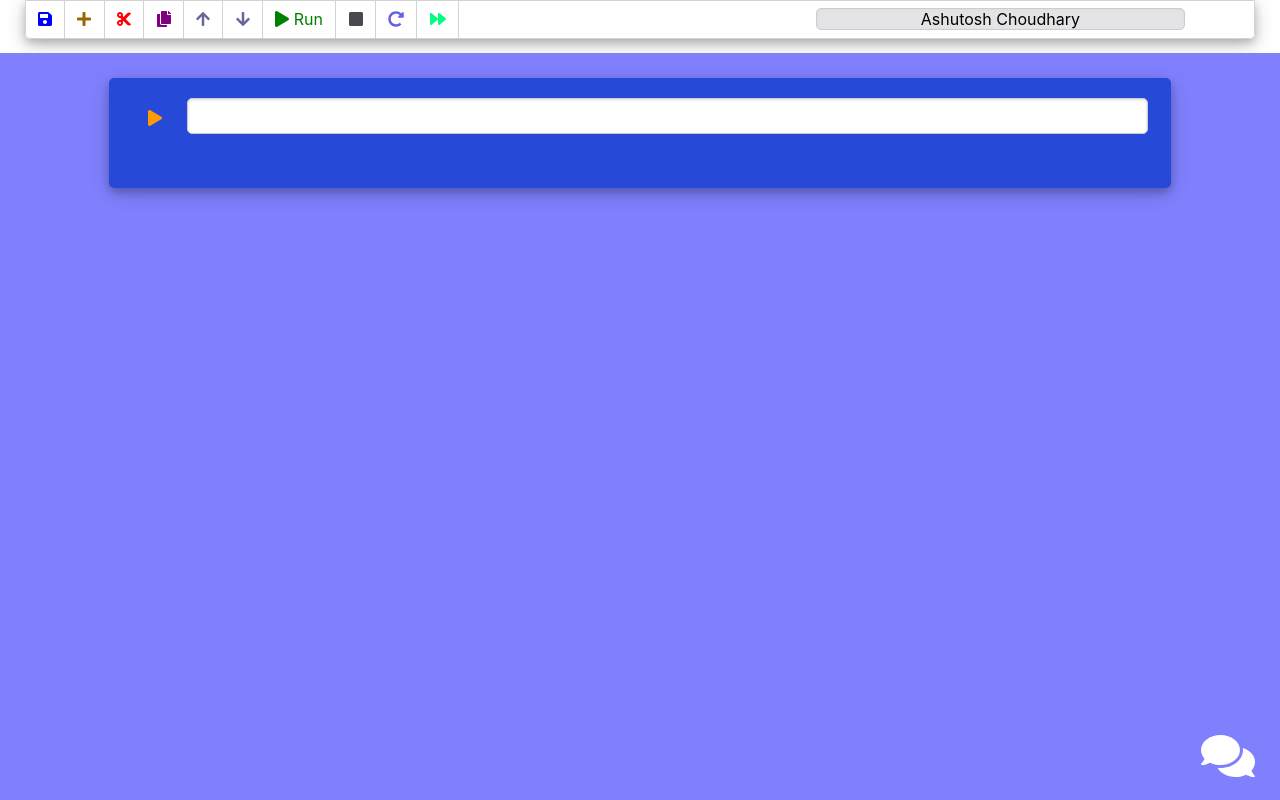
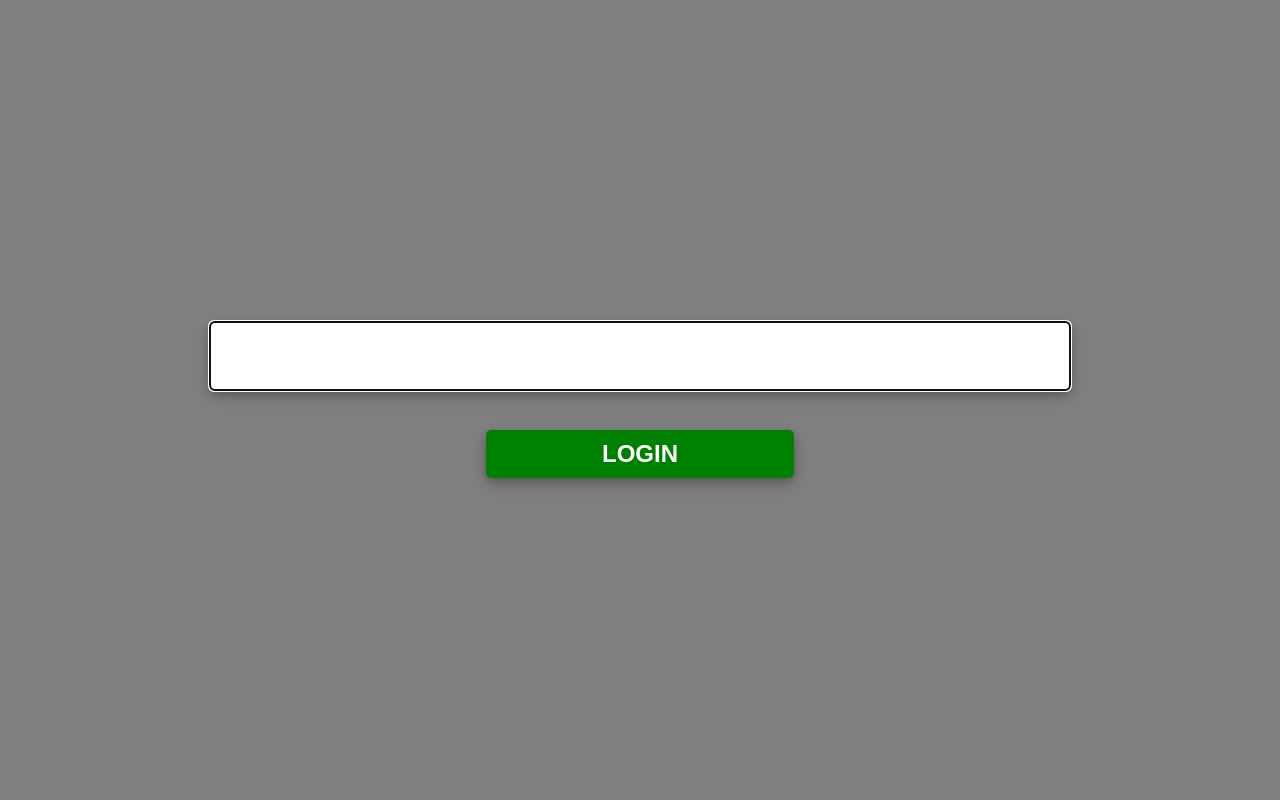
Before and after one commit to ChoudharyAshutosh/laait_frontend, a React (Create React App) app: page / in a window 1280 px wide. Built offline with nearby package versions, Linux system fonts and the light colour scheme.

Commit message:
makimg login screen

```diff
--- a/src/App.js
+++ b/src/App.js
@@ -1,7 +1,9 @@
-import React,{ useState, useEffect, useRef } from 'react';
+import React,{ useState, useEffect, useRef, Fragment } from 'react';
 import { FontAwesomeIcon } from '@fortawesome/react-fontawesome';
 import { faPlay } from '@fortawesome/free-solid-svg-icons';
+import mqtt from 'mqtt';
 import Menu from './components/Menu';
+import Login from './components/Login.js'
 import CodeArea from './CodeArea';
 import ChatArea from './ChatArea';
 import OpenChat from './components/OpenChat';
@@ -9,6 +11,7 @@ import './App.css';
 
 function App() {
   const [currentId,setCurrentId]=useState(1);
+  const [loggedUser,setLoggedUser]=useState(null);
   const [lastId, setLastId]=useState(1);
   const [codeArea, setCodeArea]=useState(['']);
   const [chat, updateChat]=useState([]);
@@ -24,7 +27,8 @@ function App() {
     if(newMsgReceived){
       updateChat([...chat,{sender:newMsgReceived.topic,message:newMsgReceived.message}]);
     }
-  },[newMsgReceived])
+  },[newMsgReceived]);
+
   useEffect(()=>{
     setCodeArea([(
       <div className="code-line" id={1} key={1}>
@@ -37,7 +41,13 @@ function App() {
         <div className="code-output"></div>
       </div>
     )])
-  },[])
+  },[]);
+
+  const validateEmail=(email)=>{
+   var emailPattern = /^[a-zA-Z0-9._-]+@[a-zA-Z0-9.-]+\.[a-zA-Z]{2,4}$/;
+   return emailPattern.test(email);
+ }
+
   const publish=(topic,message,qos)=>{
     if(chatClient){
       chatClient.publish('test', message, 0, error => {
@@ -68,9 +78,69 @@ function App() {
       </div>
      )
    }
+   const connectToChat=(id)=>{
+     if(!chatClient){
+     const url = `ws://broker.emqx.io:8083/mqtt`;
+     const options = {
+       keepalive: 30,
+       protocolId: 'MQTT',
+       protocolVersion: 4,
+       clean: true,
+       reconnectPeriod: 1000,
+       connectTimeout: 30 * 1000,
+       will: {
+         topic: 'WillMsg',
+         payload: 'Connection Closed abnormally..!',
+         qos: 0,
+         retain: false
+       },
+       rejectUnauthorized: false
+     };
+     var chatClient=mqtt.connect(url, options)
+     if (chatClient) {
+       chatClient.on('connect', () => {
+         console.log('Connected');
+       });
+       chatClient.on('error', (err) => {
+         console.error('Connection error: ', err);
+         chatClient.end();
+       });
+       chatClient.on('reconnect', () => {
+         console.log('Reconnecting');
+       });
+       chatClient.subscribe('test', 0, (error) => {
+         if (error) {
+           console.log('Subscribe to topics error', error)
+           return;
+         }
+       });
+       if(id){
+         console.log(id)
+         chatClient.subscribe(id+'-request', 0, (error) => {
+           if (error) {
+             console.log('Subscribe to topics error', error)
+             return;
+           }
+         });
+       }
+       chatClient.on('message', (topic, message) => {
+         const payload = { topic, message: message.toString() };
+         setNewMsgReceived(payload);
+       });
+     }
+     setChatClient(chatClient)
+     }
+   }
   return (
     <div className="App">
-      {/*<Connect/>*/}
+      {
+        !loggedUser && (
+          <Login setLoggedUser={setLoggedUser} validateEmail={validateEmail} connectToChat={connectToChat.bind(this)}/>
+        )
+      }
+      {
+        loggedUser && (
+          <Fragment>
             <Menu setCurrentId={setCurrentId} currentId={currentId} setLastId={setLastId} lastId={lastId} newElement={newElement} setCodeArea={setCodeArea} codeArea={codeArea}/>
             <div className={"page_container"}>
               <CodeArea setCurrentId={setCurrentId} currentId={currentId} setLastId={setLastId} lastId={lastId} updateRowNo={updateRowNo} codeArea={codeArea}/>
@@ -80,12 +150,14 @@ function App() {
                 )
               }
               {
-          !chatViewStatus && (
+                !chatViewStatus && loggedUser && (
                   <OpenChat setChatViewStatus={setChatViewStatus} chatClient={chatClient} setChatClient={setChatClient} setNewMsgReceived={setNewMsgReceived}/>
                 )
               }
-
             </div>
+          </Fragment>
+          )
+        }
     </div>
   );
 }
--- /dev/null
+++ b/src/components/Login.css
@@ -0,0 +1,43 @@
+.login_container{
+  height: 100vh;
+  width:100%;
+  background-color: grey;
+  display: flex;
+  justify-content: center;
+  align-items: center;
+}
+.login_box{
+  width: 80%;
+  padding: 1%;
+  border-radius: 5px;
+  display: flex;
+  flex-direction: column;
+  align-items: center;
+  background-color: rgba(0, 0, 0, 0);
+}
+.login_input{
+  padding: 2%;
+  margin-bottom: 20px;
+  border-radius: 5px;
+  width: 80%;
+  font-size: x-large;
+  border: 0px;
+  box-shadow: 0 4px 8px 0 rgba(0, 0, 0, 0.2), 0 6px 20px 0 rgba(0, 0, 0, 0.19);
+}
+.login_button{
+  padding: 10px;
+  border-radius: 5px;
+  background-color: green;
+  color: white;
+  width: 30%;
+  font-weight: bolder;
+  font-size: x-large;
+  box-shadow: 0 4px 8px 0 rgba(0, 0, 0, 0.2), 0 6px 20px 0 rgba(0, 0, 0, 0.19);
+  border: 0px;
+  cursor: pointer;
+}
+.login_error{
+  color: red;
+  text-align: center;
+  margin-bottom: 20px;
+}
--- /dev/null
+++ b/src/components/Login.js
@@ -0,0 +1,34 @@
+import React, { useEffect } from 'react';
+import './Login.css';
+
+export default function Login({ setLoggedUser, validateEmail, connectToChat }){
+  useEffect(()=>{
+    document.querySelector('#user_login').focus();
+  },[]);
+
+  const login=(event)=>{
+    if(event.charCode && event.charCode!==13)
+      return;
+    var id=document.querySelector('#user_login').value;
+    if(validateEmail(id)){
+      document.querySelector('#open_chat_button');
+      setLoggedUser(id);
+      connectToChat(id);
+    }
+    else {
+      document.querySelector('#user_login').value='';
+      document.querySelector('#login_error').innerHTML='Please enter valid email.';
+      document.querySelector('#user_login').focus();
+    }
+  }
+
+  return(
+    <div className={'login_container'}>
+      <div className={'login_box'}>
+        <input type="email" className={'login_input'} id="user_login" onKeyPress={login.bind(this)}/>
+        <div className={'login_error'} id={'login_error'}></div>
+        <button className={'login_button'} onClick={login}>LOGIN</button>
+      </div>
+    </div>
+  );
+}
--- a/src/components/Menu.js
+++ b/src/components/Menu.js
@@ -95,7 +95,7 @@ export default function Menu({ setCurrentId, currentId, setLastId, lastId, newEl
                 <div className="menu-bar-icons"><FontAwesomeIcon icon={faRedoAlt}  color={'#6060eb'}/></div>
                 <div className="menu-bar-icons"><FontAwesomeIcon icon={faForward}  color={'#00ff80'}/></div>
                 <div className="menu-name">
-                    <div className="project-name" id="project-name" onClick={openRenameModal}>Ashutosh Choudhary</div>
+                    <div className="project-name" id="project-name" onClick={openRenameModal}>Enter name</div>
                 </div>
             </div>
             {/*<div className="tool-bar">
--- a/src/components/OpenChat.js
+++ b/src/components/OpenChat.js
@@ -3,57 +3,9 @@ import { FontAwesomeIcon } from '@fortawesome/react-fontawesome';
 import { faComments } from '@fortawesome/free-solid-svg-icons';
 import mqtt from 'mqtt';
 import './OpenChat.css';
-export default function OpenChat({ setChatViewStatus, chatClient, setChatClient, setNewMsgReceived }){
+export default function OpenChat({ setChatViewStatus }){
   const showChat=()=>{
-    if(!chatClient){
-    const url = `ws://broker.emqx.io:8083/mqtt`;
-    const options = {
-      keepalive: 30,
-      protocolId: 'MQTT',
-      protocolVersion: 4,
-      clean: true,
-      reconnectPeriod: 1000,
-      connectTimeout: 30 * 1000,
-      will: {
-        topic: 'WillMsg',
-        payload: 'Connection Closed abnormally..!',
-        qos: 0,
-        retain: false
-      },
-      rejectUnauthorized: false
-    };
-    var chatClient=mqtt.connect(url, options)
-    if (chatClient) {
-      chatClient.on('connect', () => {
-        console.log('Connected');
-      });
-      chatClient.on('error', (err) => {
-        console.error('Connection error: ', err);
-        chatClient.end();
-      });
-      chatClient.on('reconnect', () => {
-        console.log('Reconnecting');
-      });
-      chatClient.subscribe('test', 0, (error) => {
-        if (error) {
-          console.log('Subscribe to topics error', error)
-          return;
-        }
-      })
-      chatClient.on('message', (topic, message) => {
-        const payload = { topic, message: message.toString() };
-        setNewMsgReceived(payload);
-      });
-    }
-    setChatClient(chatClient)
-    }
     setChatViewStatus(true);
-    //document.querySelector('#chat_area').classList.toggle('hide');
-    //document.querySelector('#open_chat_button').classList.toggle('hide');
-    //document.querySelector('#close_chat_button').classList.toggle('hide');
-  }
-  const update=(payload)=>{
-
   }
   return(
     <div id="open_chat_button" onClick={showChat}>
```
Lines whose indentation alone changed are shown as unchanged.
